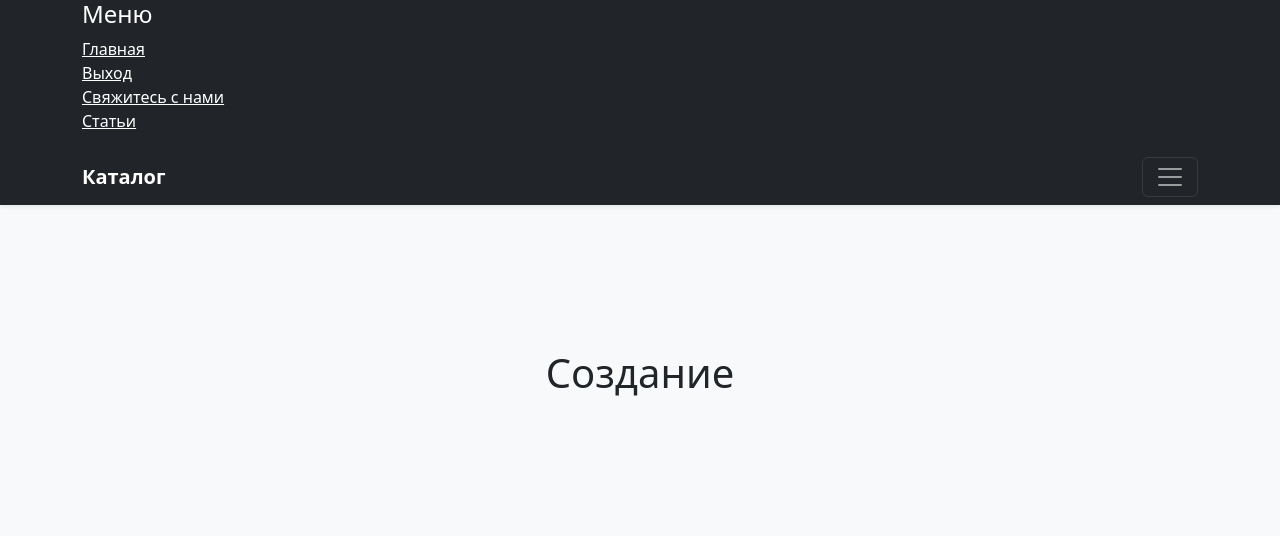
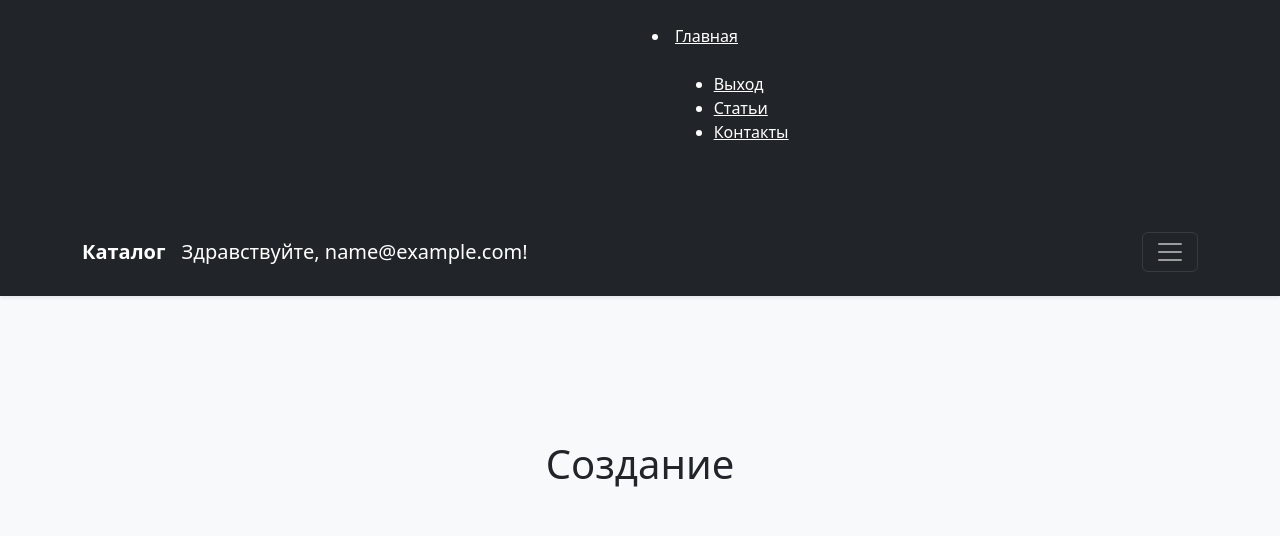
Before and after one commit to AlexTalko/prjdj, a Django app: page /blog/create/ in a window 1280 px wide, after a click that opens the changed part. Shown: the top 536 px of the page. Run offline with Django 5.2, Linux system fonts and the light colour scheme; the visitor is signed in with stand-in values (Sample User, id 1); some libraries are stand-ins or nearby versions.

Commit message:
new app users

```diff
--- a/catalog/templates/catalog/includes/inc_main_menu.html
+++ b/catalog/templates/catalog/includes/inc_main_menu.html
@@ -1,18 +1,23 @@
+<header data-bs-theme="dark">
     <div class="collapse text-bg-dark" id="navbarHeader">
         <div class="container">
             <div class="row">
-            <div class="col">
-                <h4>Меню</h4>
-                <ul class="list-unstyled">
+                <div class="col-sm-4 offset-md-1 py-4">
+                </div>
+                <div class="col-sm-4 offset-md-1 py-4">
                     <li><a href="{% url 'catalog:category_list' %}" class="text-white">Главная</a></li>
+
+
+                    <ul class="col-sm-4 offset-md-1 py-4">
                         {% if user.is_authenticated %}
                         <li><a href="{% url 'users:logout' %}" class="text-white">Выход</a></li>
                         {% else %}
                         <li><a href="{% url 'users:login' %}" class="text-white">Вход</a></li>
                         <li><a href="{% url 'users:register' %}" class="text-white">Зарегистрироваться</a></li>
                         {% endif %}
-                    <li><a href="{% url 'catalog:contacts' %}" class="text-white">Свяжитесь с нами</a></li>
                         <li><a href="{% url 'blog:list' %}" class="text-white">Статьи</a></li>
+                        <li><a href="{% url 'catalog:contacts' %}" class="text-white">Контакты</a></li>
+
                     </ul>
                 </div>
             </div>
@@ -22,6 +27,11 @@
         <div class="container">
             <a href="#" class="navbar-brand d-flex align-items-center">
                 <strong>Каталог</strong>
+                {% if user.is_authenticated %}
+                <div class="col">
+                    <div class="p-3">Здравствуйте, {{ user.email }}!</div>
+                </div>
+                {% endif %}
             </a>
             <button class="navbar-toggler" type="button" data-bs-toggle="collapse" data-bs-target="#navbarHeader"
                     aria-controls="navbarHeader" aria-expanded="false" aria-label="Toggle navigation">
@@ -29,3 +39,4 @@
             </button>
         </div>
     </div>
+</header>
--- a/users/models.py
+++ b/users/models.py
@@ -14,6 +14,8 @@ class User(AbstractUser):
 
     avatar = models.ImageField(upload_to='users/avatars/', verbose_name='Аватар', blank=True, null=True)
 
+    token = models.CharField(max_length=100, verbose_name='Token', blank=True, null=True)
+
     USERNAME_FIELD = 'email'
     REQUIRED_FIELDS = []
 
--- a/users/urls.py
+++ b/users/urls.py
@@ -1,7 +1,7 @@
 from django.contrib.auth.views import LoginView, LogoutView
 from django.urls import path
 from users.apps import UsersConfig
-from users.views import UserCreateView
+from users.views import UserCreateView, email_verification
 
 app_name = UsersConfig.name
 
@@ -9,4 +9,5 @@ urlpatterns = [
     path('login/', LoginView.as_view(template_name='users/login.html'), name='login'),
     path('logout/', LogoutView.as_view(), name='logout'),
     path('register/', UserCreateView.as_view(), name='register'),
+    path('email-confirm/<str:token>/', email_verification, name='email-confirm'),
 ]
```
Also changed, not shown: config/settings.py (+10 -0 lines), users/views.py (+30 -1 lines), catalog/migrations/0005_alter_version_is_current.py (added), users/migrations/0002_user_token.py (added). Lines whose indentation alone changed are shown as unchanged.
